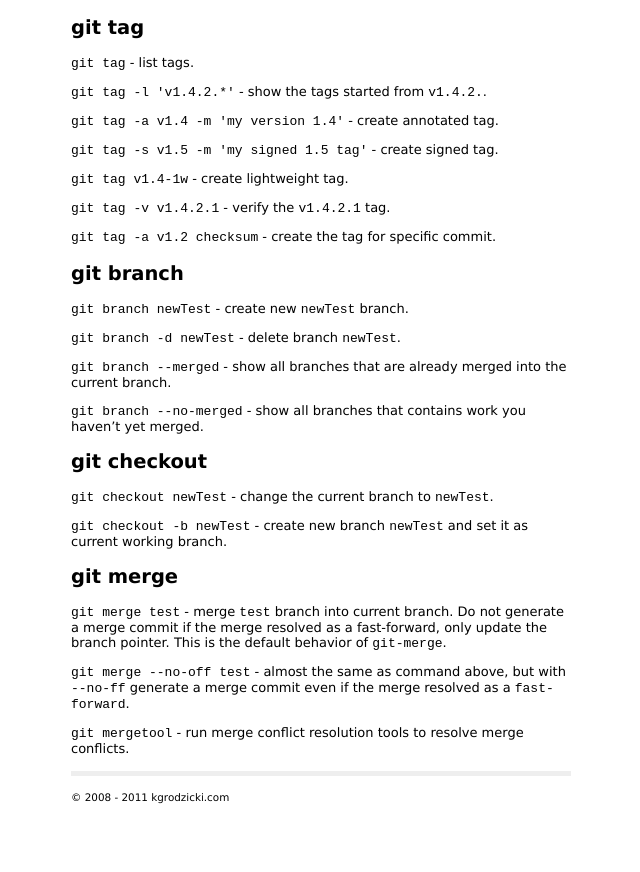
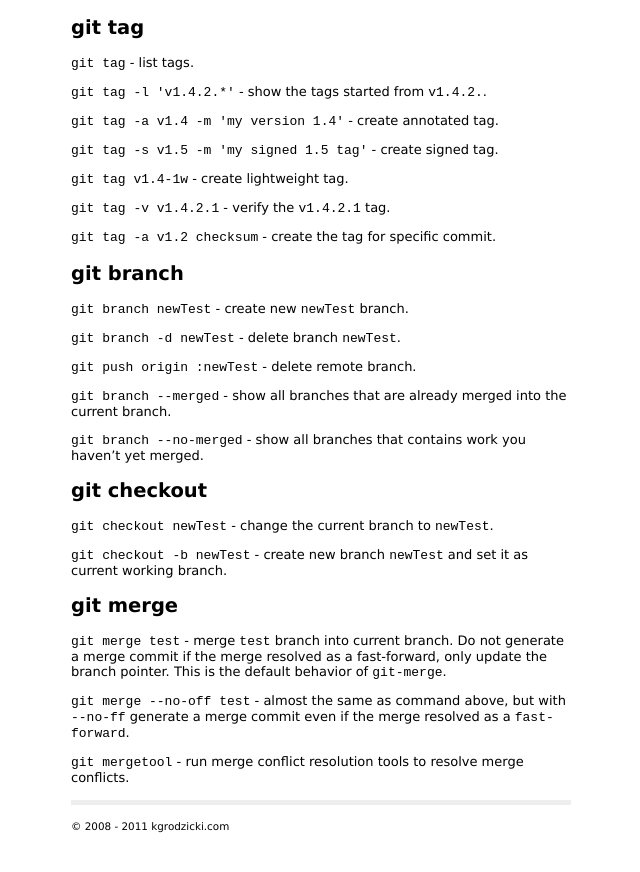
Before and after one commit to kgrodzicki/kgrodzicki.github.com, a Jekyll site: the page built from _posts/2011-08-10-pro-git-book-notes.markdown, in a window 1280 px wide and 900 px high, scrolled down 2475 px. Shown: the top 872 px of the window, without its empty margins (319-959 px from the left). Built offline with Jekyll 4.4.1, drawn with Linux system fonts in a browser that asks for light colours; Markdown is read by kramdown in place of the engine named in the settings.

Commit message:
added how to delte remote branch

```diff
--- a/_posts/2011-08-10-pro-git-book-notes.markdown
+++ b/_posts/2011-08-10-pro-git-book-notes.markdown
@@ -146,6 +146,8 @@ git branch
 
 `git branch -d newTest` - delete branch `newTest`.
 
+`git push origin :newTest` - delete remote branch.
+
 `git branch --merged` - show all branches that are already merged into the current branch.
 
 `git branch --no-merged` - show all branches that contains work you haven't yet merged.
```
